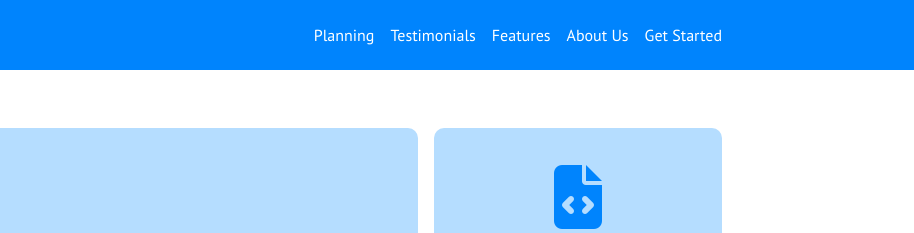
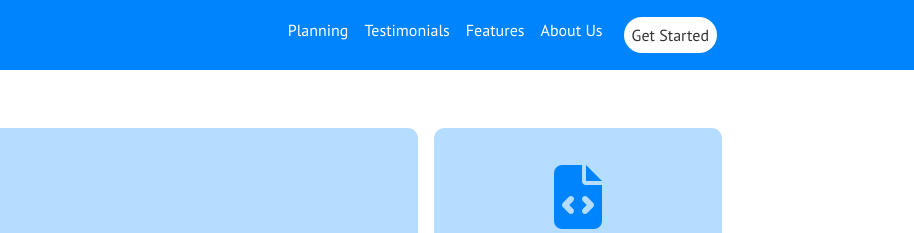
Before and after one commit to eugeniomalavasi/htmlcss-responsive-layout, a plain HTML site: page index.html in a window 1280 px wide. Shown: the top 233 px of the page, 366-1280 px from the left. Drawn offline with Linux system fonts and the light colour scheme.

Commit message:
feat: white button header get started implemented

```diff
--- a/css/style.css
+++ b/css/style.css
@@ -82,6 +82,7 @@ header .container {
     color: white;
 }
 
+
 /* MEDIA PX 992*/
 @media screen and (min-width:992px) {
     .container {
@@ -94,6 +95,18 @@ header .container {
 
     .hamburger_btn {
         display: none;
+    }
+
+    ul .white_button {
+        border-radius: 15px;
+        padding: 5px;
+    }
+
+    ul .white_button a {
+        background-color: white;
+        color: #333333;
+        padding: 8px;
+        border-radius: 20px;
     }
 }
 
@@ -233,7 +246,7 @@ main {
 @media screen and (min-width:992px) {
     .planning_box .container {
         display: flex;
-        width: 60%;
+        width: 70%;
         margin: 0 auto;
         padding: 60px;
         gap: 5rem;
```
